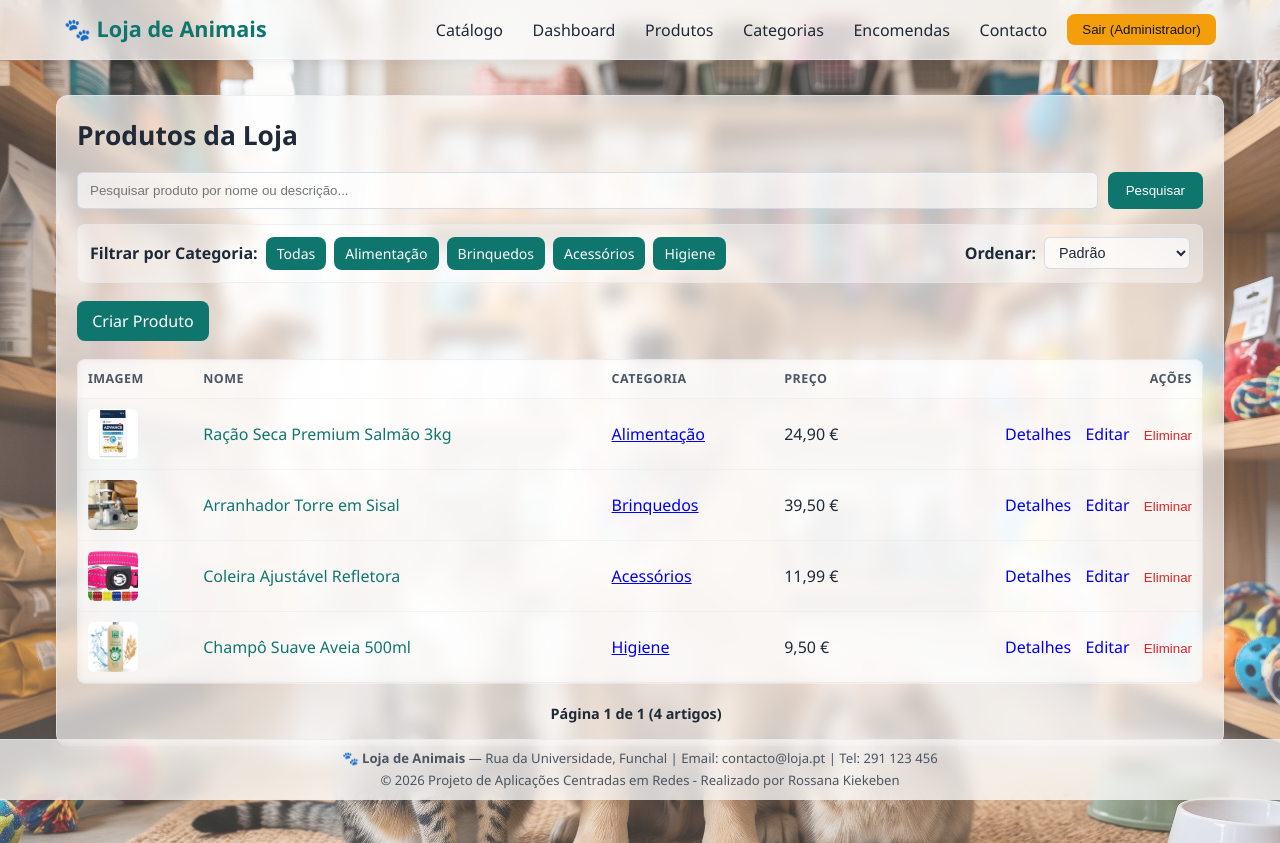
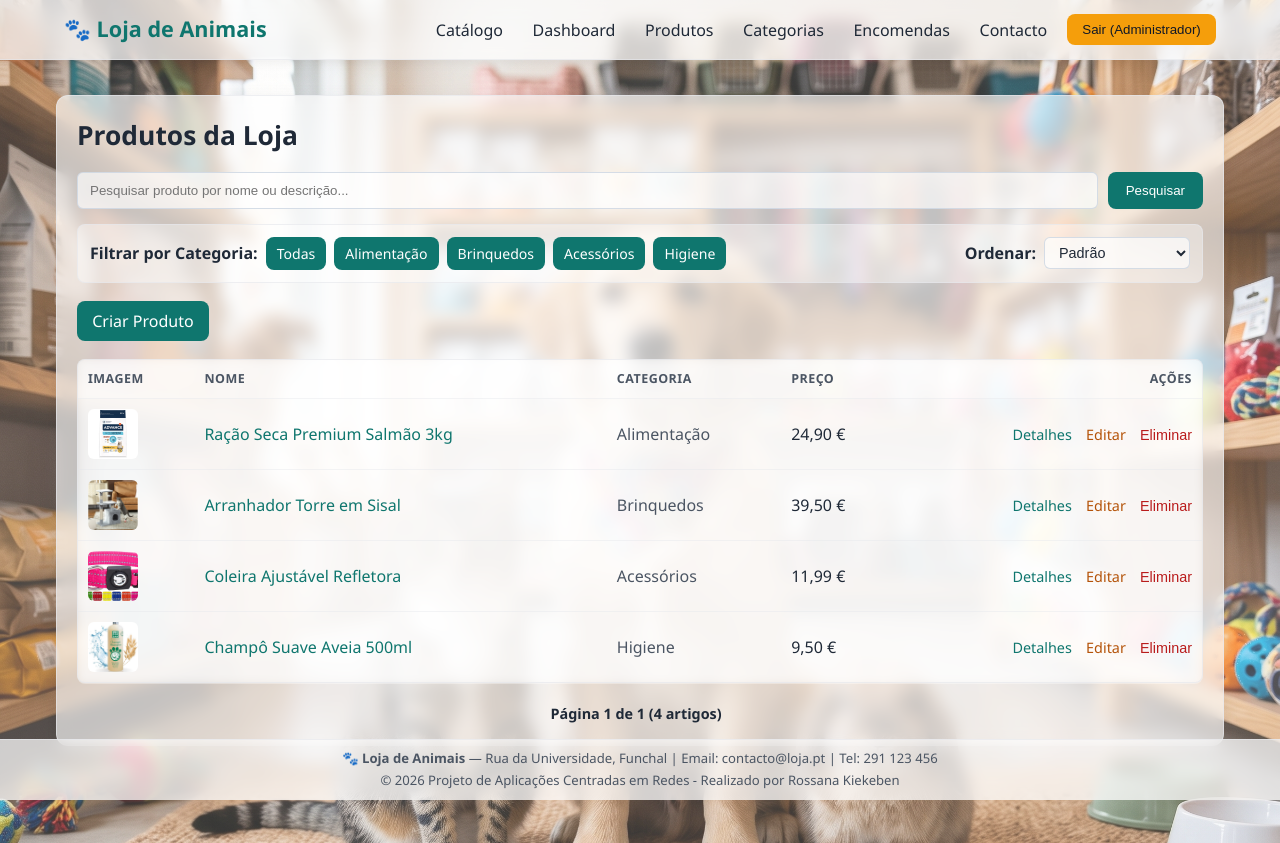
Before and after one commit to RossanaKK/Projeto-Loja-de-Animais, a Laravel app: page /produtos in a window 1280 px wide. Run offline with Laravel 12, Linux system fonts and the light colour scheme; a user stored in the database is signed in; data comes from the database, SQL or seed files in the repository.

Commit message:
Retificação do estilo v4

```diff
--- a/public/css/style.css
+++ b/public/css/style.css
@@ -8,7 +8,7 @@
     --cor-texto: #1f2937;
     --cor-texto-suave: #4b5563;
     --cor-borda: rgba(229, 231, 235, 0.65);
-    --cor-perigo: #dc2626;
+    --cor-perigo: #b91c1c;
     --sombra-suave: 0 6px 20px rgba(0, 0, 0, 0.08);
     --raio-borda: 12px;
 }
@@ -372,7 +372,27 @@ body {
 .acoes-links a {
     margin-right: 10px;
     text-decoration: none;
-    font-weight: 500;
+    font-weight: 400;
+    font-size: 0.9rem;
+    transition: opacity 0.15s ease, color 0.15s ease;
+}
+
+.acoes-links a:first-child {
+    color: var(--cor-primaria);
+}
+
+.acoes-links a:first-child:hover {
+    color: var(--cor-primaria-hover);
+    text-decoration: underline;
+}
+
+.acoes-links a:nth-child(2) {
+    color: #b45309;
+}
+
+.acoes-links a:nth-child(2):hover {
+    color: #92400e;
+    text-decoration: underline;
 }
 
 .form-eliminar {
@@ -383,9 +403,16 @@ body {
     background: none;
     border: none;
     color: var(--cor-perigo);
-    font-weight: 500;
+    font-weight: 400;
+    font-size: 0.9rem;
     cursor: pointer;
     padding: 0;
+    transition: opacity 0.15s ease, color 0.15s ease;
+}
+
+.btn-eliminar:hover {
+    color: #991b1b;
+    text-decoration: underline;
 }
 
 .link-produto {
@@ -394,9 +421,20 @@ body {
     text-decoration: none;
 }
 
+.tabela-loja td a:not(.link-produto):not(.acoes-links a) {
+    color: var(--cor-texto-suave);
+    text-decoration: none;
+    font-weight: 400;
+}
+
+.tabela-loja td a:not(.link-produto):not(.acoes-links a):hover {
+    color: var(--cor-primaria);
+    text-decoration: underline;
+}
+
 .preco-nowrap {
     white-space: nowrap;
-    font-weight: 500;
+    font-weight: 400;
 }
 
 #paginationControls {
```
